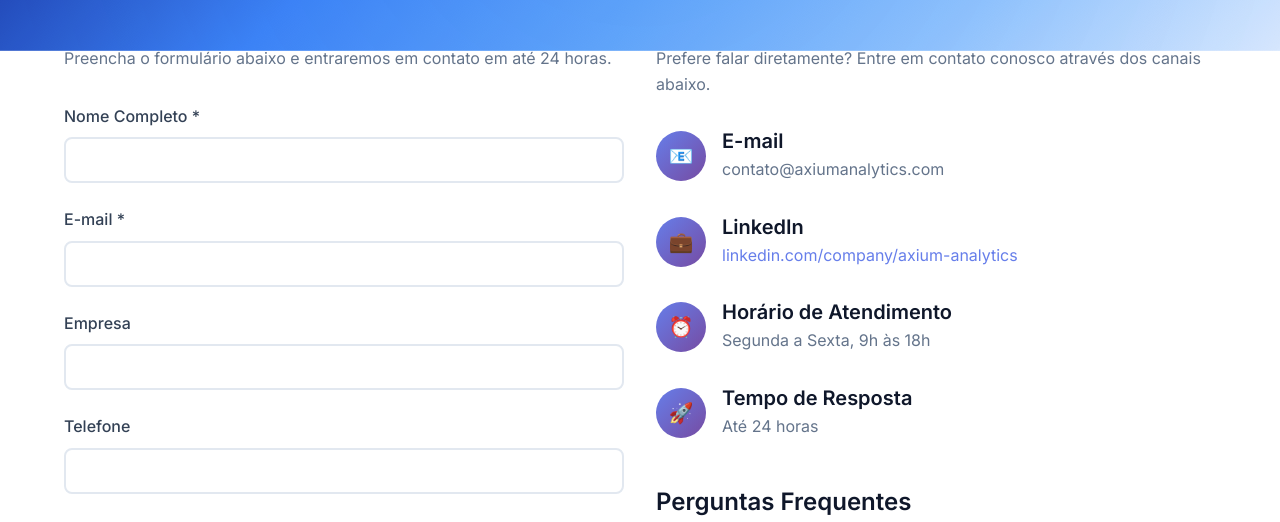
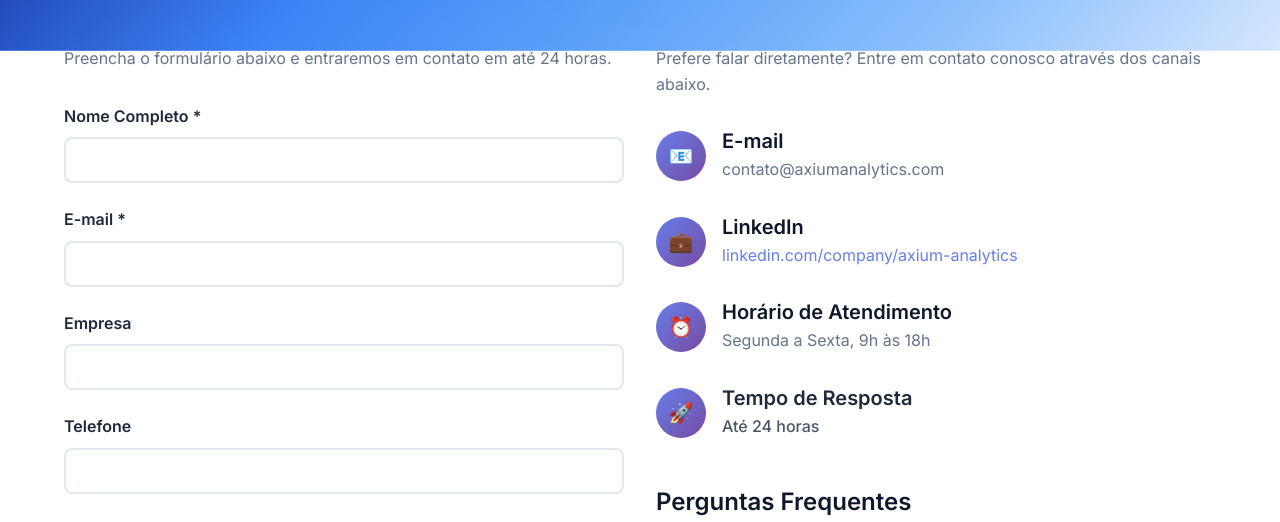
Before and after one commit to misaelsvp/axium-analytics, a Jekyll site: the page built from contact.md, in a window 1280 px wide and 900 px high, scrolled down 456 px. Shown: the part 150-672 px from the top of the window. Built offline with Jekyll 4.4.1, drawn with Linux system fonts in a browser that asks for light colours.

Commit message:
feat: melhoria de contraste nos textos e formulários
- Melhorado contraste do texto 'Tempo de Resposta' com cor #1e293b
- Aprimorado contraste dos labels dos formulários com font-weight 600
- Melhorado contraste dos inputs com bordas mais definidas
- Adicionado text-shadow no CTA para melhor legibilidade
- Cores mais escuras para melhor acessibilidade
- Design mais profissional e legível

```diff
--- a/contact.md
+++ b/contact.md
@@ -28,23 +28,23 @@
 
         <form action="mailto:contato@axiumanalytics.com" method="post" enctype="text/plain">
           <div class="form-group">
-            <label for="name">Nome Completo *</label>
-            <input type="text" id="name" name="name" required>
+            <label for="name" style="color: #1e293b; font-weight: 600; margin-bottom: 0.5rem; display: block;">Nome Completo *</label>
+            <input type="text" id="name" name="name" required style="color: #1e293b; background: #ffffff; border: 2px solid #e2e8f0; border-radius: 8px; padding: 0.75rem; font-size: 1rem; width: 100%; transition: border-color 0.3s ease;">
           </div>
 
           <div class="form-group">
-            <label for="email">E-mail *</label>
-            <input type="email" id="email" name="email" required>
+            <label for="email" style="color: #1e293b; font-weight: 600; margin-bottom: 0.5rem; display: block;">E-mail *</label>
+            <input type="email" id="email" name="email" required style="color: #1e293b; background: #ffffff; border: 2px solid #e2e8f0; border-radius: 8px; padding: 0.75rem; font-size: 1rem; width: 100%; transition: border-color 0.3s ease;">
           </div>
 
           <div class="form-group">
-            <label for="company">Empresa</label>
-            <input type="text" id="company" name="company">
+            <label for="company" style="color: #1e293b; font-weight: 600; margin-bottom: 0.5rem; display: block;">Empresa</label>
+            <input type="text" id="company" name="company" style="color: #1e293b; background: #ffffff; border: 2px solid #e2e8f0; border-radius: 8px; padding: 0.75rem; font-size: 1rem; width: 100%; transition: border-color 0.3s ease;">
           </div>
 
           <div class="form-group">
-            <label for="phone">Telefone</label>
-            <input type="tel" id="phone" name="phone">
+            <label for="phone" style="color: #1e293b; font-weight: 600; margin-bottom: 0.5rem; display: block;">Telefone</label>
+            <input type="tel" id="phone" name="phone" style="color: #1e293b; background: #ffffff; border: 2px solid #e2e8f0; border-radius: 8px; padding: 0.75rem; font-size: 1rem; width: 100%; transition: border-color 0.3s ease;">
           </div>
 
           <div class="form-group">
@@ -116,8 +116,8 @@
               🚀
             </div>
             <div>
-              <h4 style="margin-bottom: 0.25rem;">Tempo de Resposta</h4>
-              <p style="margin: 0; color: #64748b;">Até 24 horas</p>
+              <h4 style="margin-bottom: 0.25rem; color: #1e293b; font-weight: 600;">Tempo de Resposta</h4>
+              <p style="margin: 0; color: #475569; font-weight: 500;">Até 24 horas</p>
             </div>
           </div>
         </div>
@@ -151,8 +151,8 @@
 <!-- CTA Section -->
 <section class="cta-section">
   <div class="container">
-    <h2 class="cta-title">Pronto para começar seu projeto?</h2>
-    <p class="cta-subtitle">
+    <h2 class="cta-title" style="color: #ffffff; font-weight: 700; text-shadow: 0 2px 4px rgba(0,0,0,0.3);">Pronto para começar seu projeto?</h2>
+    <p class="cta-subtitle" style="color: #f1f5f9; font-weight: 500; text-shadow: 0 1px 2px rgba(0,0,0,0.2);">
       Não perca tempo - entre em contato agora e dê o primeiro passo para transformar seus dados
     </p>
     <div class="cta-buttons">
```
